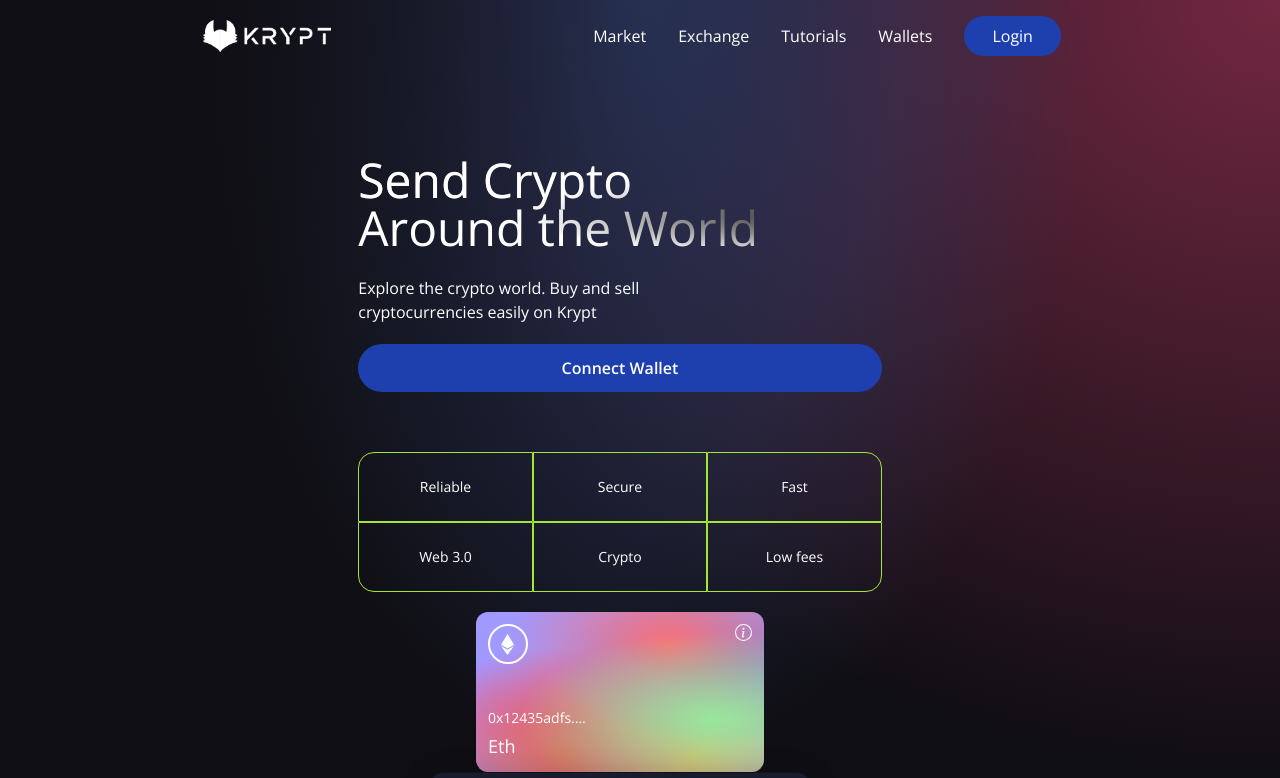
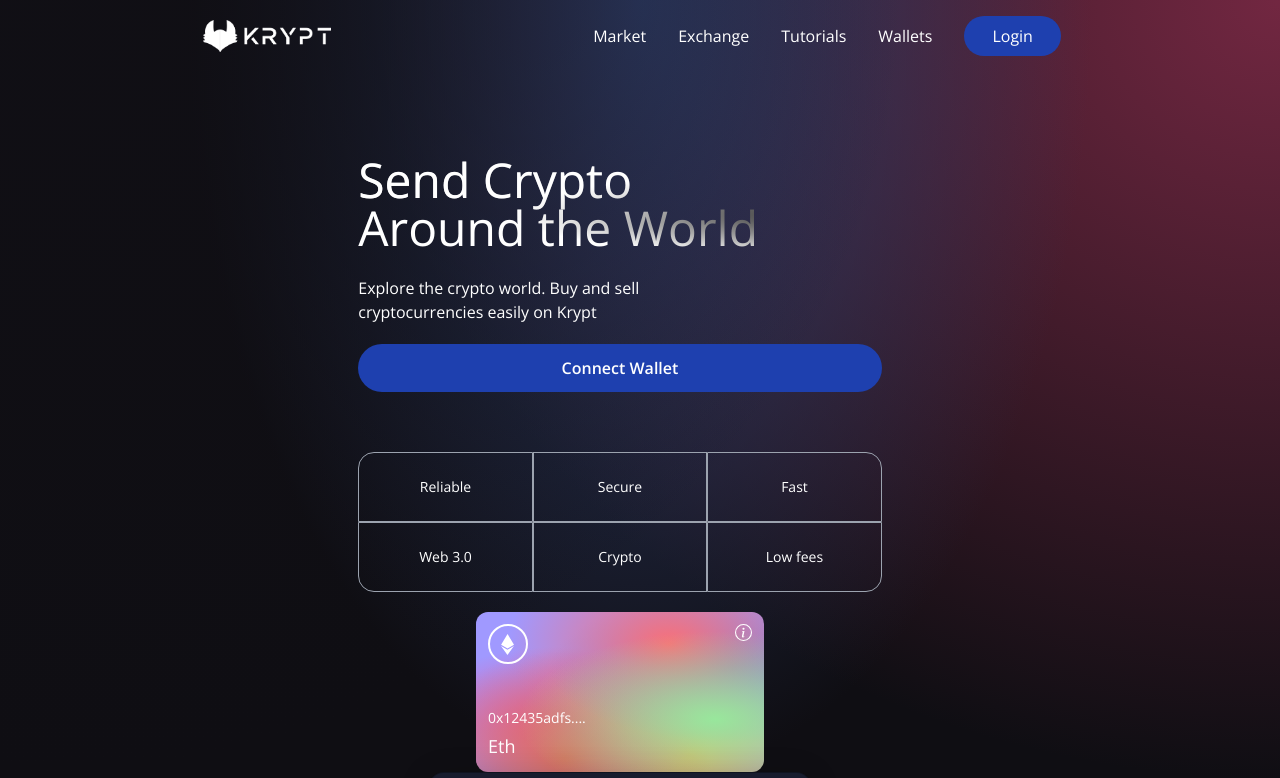
Before and after one commit to Maniktherana/web3.0-app, a React (Vite) app in the folder client/: page / in a window 1280 px wide. Shown: the top 778 px of the page. Built offline with nearby package versions, Linux system fonts and the light colour scheme.

Commit message:
Update grid color

```diff
--- a/client/src/components/Welcome.jsx
+++ b/client/src/components/Welcome.jsx
@@ -4,7 +4,7 @@
 
 import { Loader } from './'
 
-const commonStyles = "min-h-[70px] sm:px-0 px-2 sm:min-w-[120px] flex justify-center items-center border-[0.5px] border-lime-400 text-sm font-light text-white"
+const commonStyles = "min-h-[70px] sm:px-0 px-2 sm:min-w-[120px] flex justify-center items-center border-[0.5px] border-gray-400 text-sm font-light text-white"
 
 const Input = ({ placeholder, name, type, value, handleChange }) => (
     <input
```
